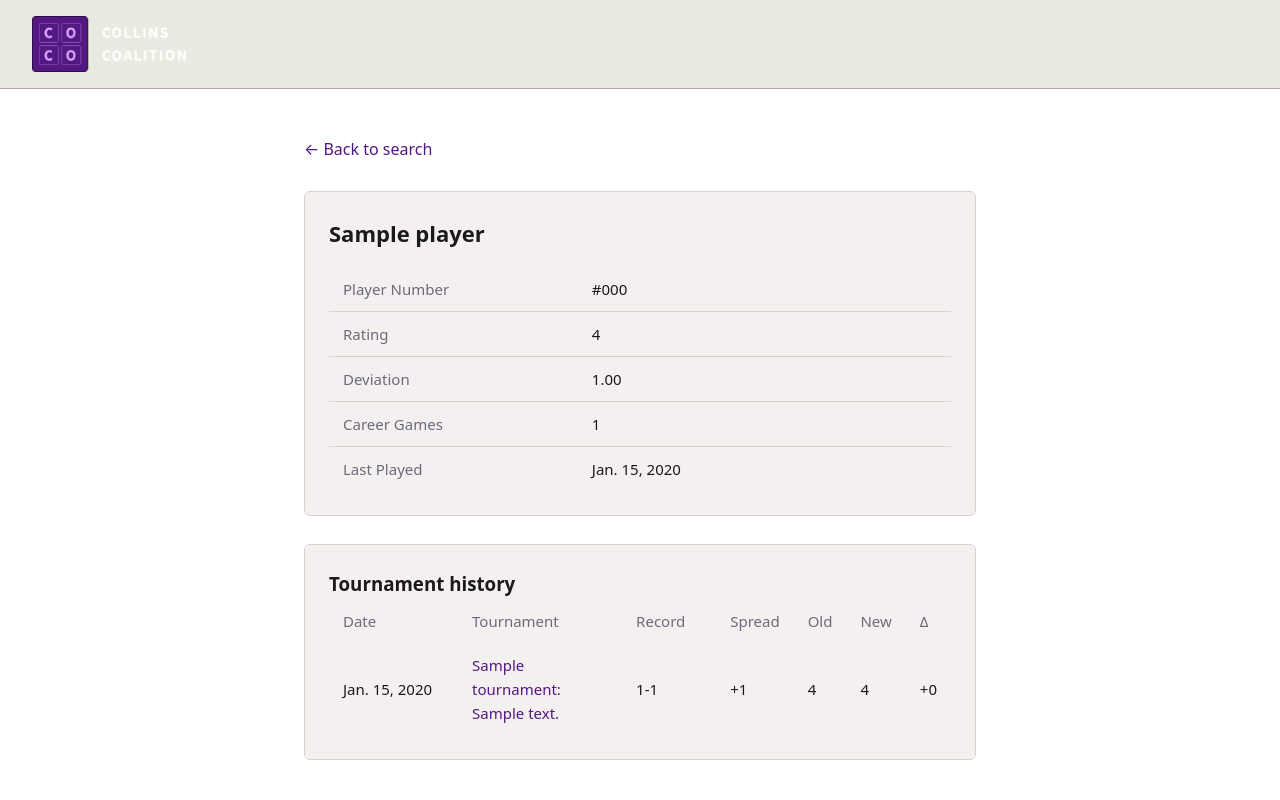
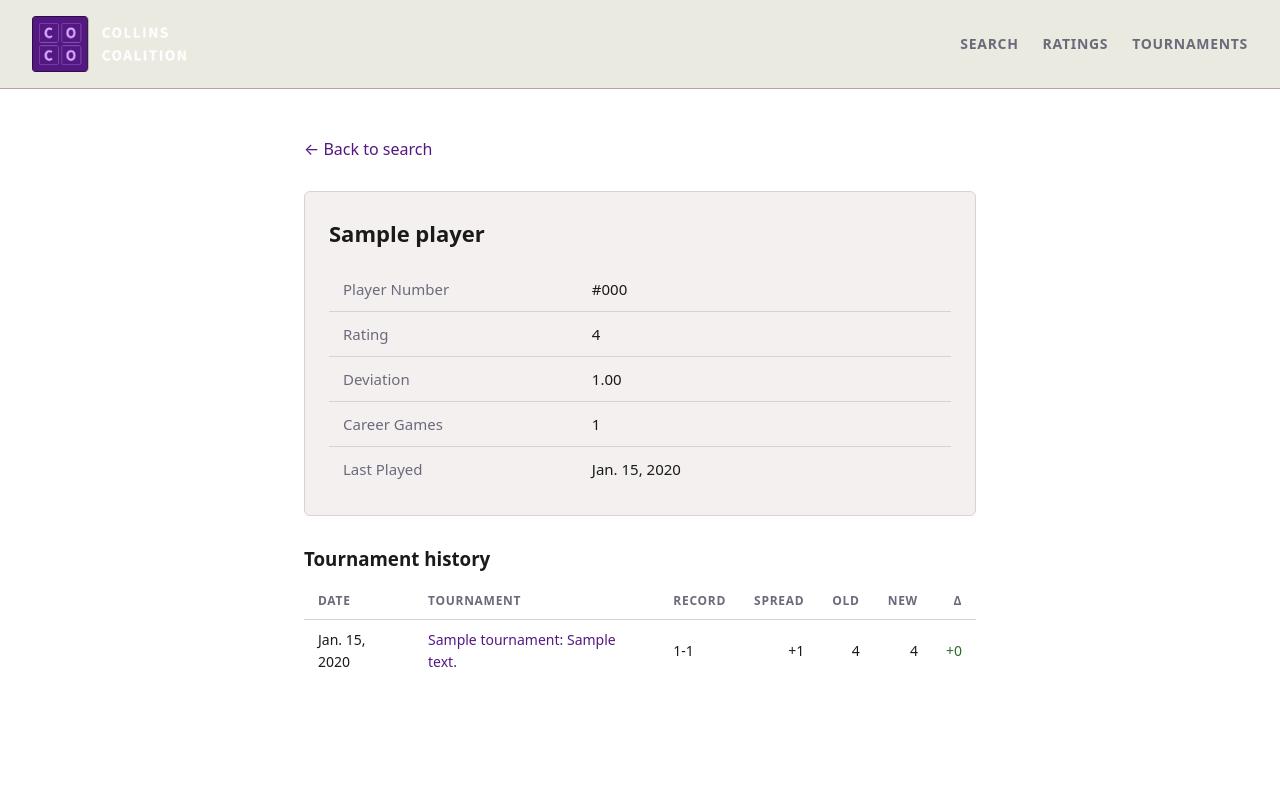
Before and after one commit to cocoscrabble/ratings, a Django app: page /player/1/ in a window 1280 px wide. Run offline with Django 5.2, Linux system fonts and the light colour scheme; tables that the repository leaves empty hold one stand-in row (values such as "Sample post").

Commit message:
Unify the web UI under one base template and stylesheet
The /ratings/ pages had their own base template and inline CSS, so they looked
like a separate site. Fold everything into the cocodb look: a single header
(logo + Search/Ratings/Tournaments nav, with an active state) shared by all
public pages, one stylesheet, and a shared .data-table for the ratings list,
tournament pages, and the player history.

- ratings templates now extend players/base.html; deleted ratings/base.html.
- Added .site-nav, .data-table (+ .num/.pos/.neg) and a wide-content variant to
  style.css; base gained a nav and a main_class block for width.
- Views pass a `section` for nav highlighting.

Engine 5, players 6, ratings 10 tests; ruff + pyright clean. Visually verified
the ratings, tournament, and player pages share one cohesive design.

Co-Authored-By: Claude Opus 4.8 <noreply@anthropic.com>

```diff
--- a/web/players/templates/players/base.html
+++ b/web/players/templates/players/base.html
@@ -12,9 +12,14 @@
     <a href="/" class="logo-link">
       <img src="{% static 'img/logo.png' %}" alt="Coco Scrabble" class="site-logo">
     </a>
+    <nav class="site-nav">
+      <a href="{% url 'search_page' %}"{% if section == 'search' %} class="active"{% endif %}>Search</a>
+      <a href="{% url 'ratings:ratings_list' %}"{% if section == 'ratings' %} class="active"{% endif %}>Ratings</a>
+      <a href="{% url 'ratings:tournament_list' %}"{% if section == 'tournaments' %} class="active"{% endif %}>Tournaments</a>
+    </nav>
   </header>
 
-  <main class="main-content">
+  <main class="{% block main_class %}main-content{% endblock %}">
     {% block content %}{% endblock %}
   </main>
 </body>
--- a/web/players/templates/players/player_detail.html
+++ b/web/players/templates/players/player_detail.html
@@ -8,13 +8,12 @@
   {% include "players/player_detail_fragment.html" %}
 
   {% if results %}
-  <div class="player-detail">
-    <h3>Tournament history</h3>
-    <table class="detail-table">
+  <h3 style="margin-top:28px;">Tournament history</h3>
+  <table class="data-table">
     <thead>
       <tr>
         <th>Date</th><th>Tournament</th><th>Record</th>
-          <th>Spread</th><th>Old</th><th>New</th><th>&Delta;</th>
+        <th class="num">Spread</th><th class="num">Old</th><th class="num">New</th><th class="num">&Delta;</th>
       </tr>
     </thead>
     <tbody>
@@ -23,15 +22,14 @@
         <td>{{ r.tournament.date }}</td>
         <td><a href="{% url 'ratings:tournament_detail' r.tournament.filename %}">{{ r.tournament }}</a></td>
         <td>{{ r.record }}</td>
-          <td>{{ r.spread|stringformat:"+d" }}</td>
-          <td>{{ r.old_rating }}</td>
-          <td>{{ r.new_rating }}</td>
-          <td>{{ r.rating_change|stringformat:"+d" }}</td>
+        <td class="num">{{ r.spread|stringformat:"+d" }}</td>
+        <td class="num">{{ r.old_rating }}</td>
+        <td class="num">{{ r.new_rating }}</td>
+        <td class="num {% if r.rating_change >= 0 %}pos{% else %}neg{% endif %}">{{ r.rating_change|stringformat:"+d" }}</td>
       </tr>
       {% endfor %}
     </tbody>
   </table>
-  </div>
   {% endif %}
 </div>
 {% endblock %}
--- a/web/players/views.py
+++ b/web/players/views.py
@@ -133,6 +133,7 @@ def search_page(request):
             "query": query,
             "players": players if not selected else [],
             "selected": selected,
+            "section": "search",
         },
     )
 
@@ -148,7 +149,7 @@ def search_api(request):
     return render(
         request,
         "players/search.html",
-        {"query": query, "players": players, "selected": None},
+        {"query": query, "players": players, "selected": None, "section": "search"},
     )
 
 
--- a/web/static/css/style.css
+++ b/web/static/css/style.css
@@ -408,3 +408,81 @@ a:hover {
   border-radius: 4px;
   font-weight: 600;
 }
+
+/* --- Public site nav (in the header) --- */
+.site-nav {
+  display: flex;
+  gap: 24px;
+  align-items: center;
+}
+
+.site-nav a {
+  color: var(--text-muted);
+  font-size: 14px;
+  font-weight: 600;
+  letter-spacing: 0.05em;
+  text-transform: uppercase;
+}
+
+.site-nav a:hover,
+.site-nav a.active {
+  color: var(--accent);
+  text-decoration: none;
+}
+
+/* --- Wider container for data-heavy pages --- */
+.main-wide {
+  max-width: 960px;
+}
+
+/* --- Page heading --- */
+.main-content h1 {
+  font-size: 28px;
+  font-weight: 600;
+  letter-spacing: -0.02em;
+}
+
+.page-summary {
+  color: var(--text-muted);
+  margin: 4px 0 20px;
+}
+
+/* --- Data tables (public: ratings list, tournaments, standings) --- */
+.data-table {
+  width: 100%;
+  border-collapse: collapse;
+  margin-top: 8px;
+}
+
+.data-table th,
+.data-table td {
+  padding: 9px 14px;
+  text-align: left;
+  border-bottom: 1px solid var(--border);
+  font-size: 14px;
+}
+
+.data-table th {
+  color: var(--text-muted);
+  font-weight: 600;
+  font-size: 12px;
+  letter-spacing: 0.06em;
+  text-transform: uppercase;
+}
+
+.data-table tbody tr:last-child td {
+  border-bottom: none;
+}
+
+.data-table tbody tr:hover td {
+  background: var(--surface);
+}
+
+.data-table th.num,
+.data-table td.num {
+  text-align: right;
+  font-variant-numeric: tabular-nums;
+}
+
+.pos { color: #2d6b2d; }
+.neg { color: #8b2020; }
```
Also changed, not shown: web/ratings/templates/ratings/base.html (deleted, +0 -45 lines), web/ratings/templates/ratings/ratings_list.html (+5 -4 lines), web/ratings/templates/ratings/tournament_detail.html (+5 -4 lines), web/ratings/templates/ratings/tournament_list.html (+5 -4 lines), web/ratings/views.py (+9 -3 lines). Lines whose indentation alone changed are shown as unchanged.
